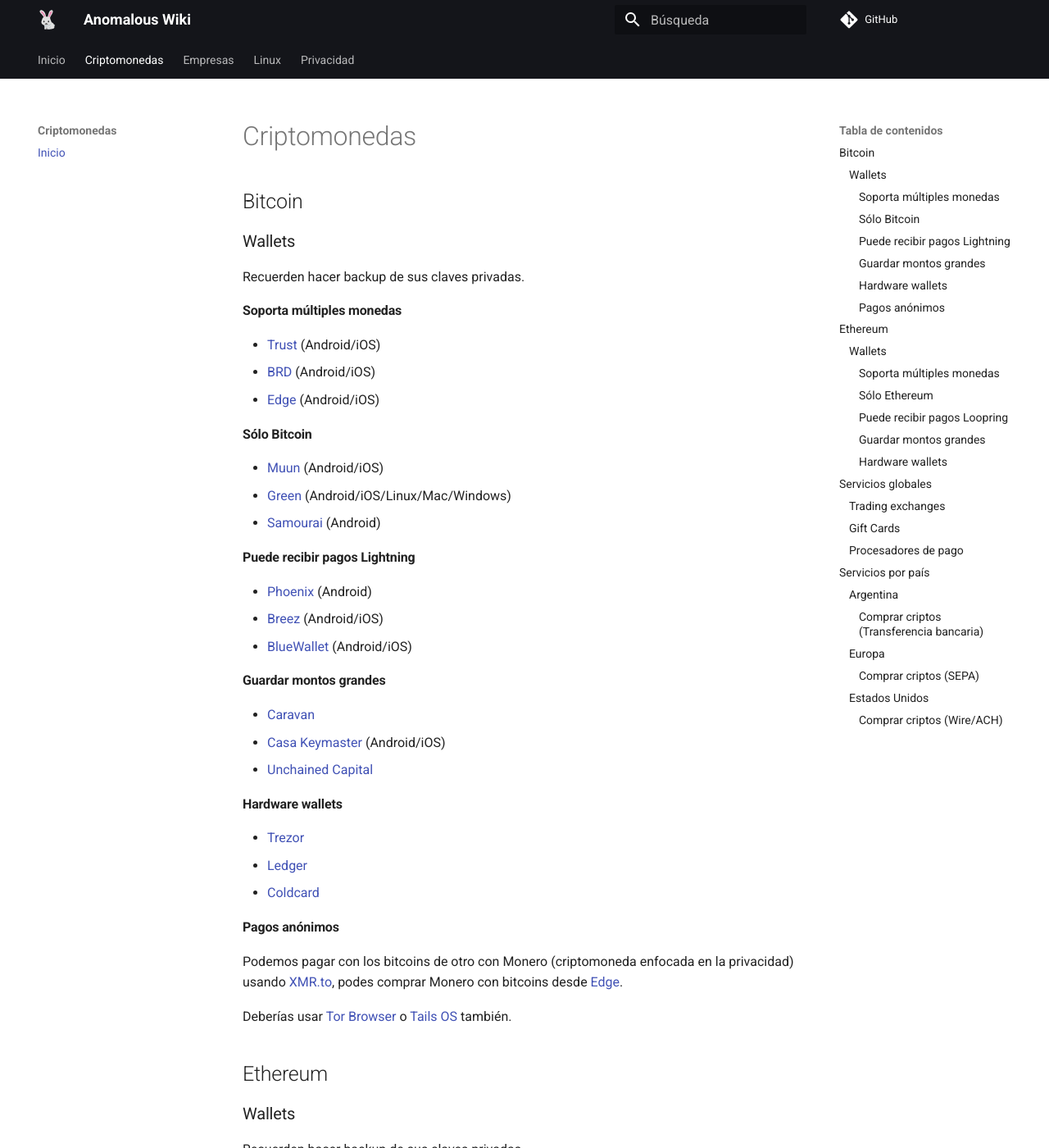
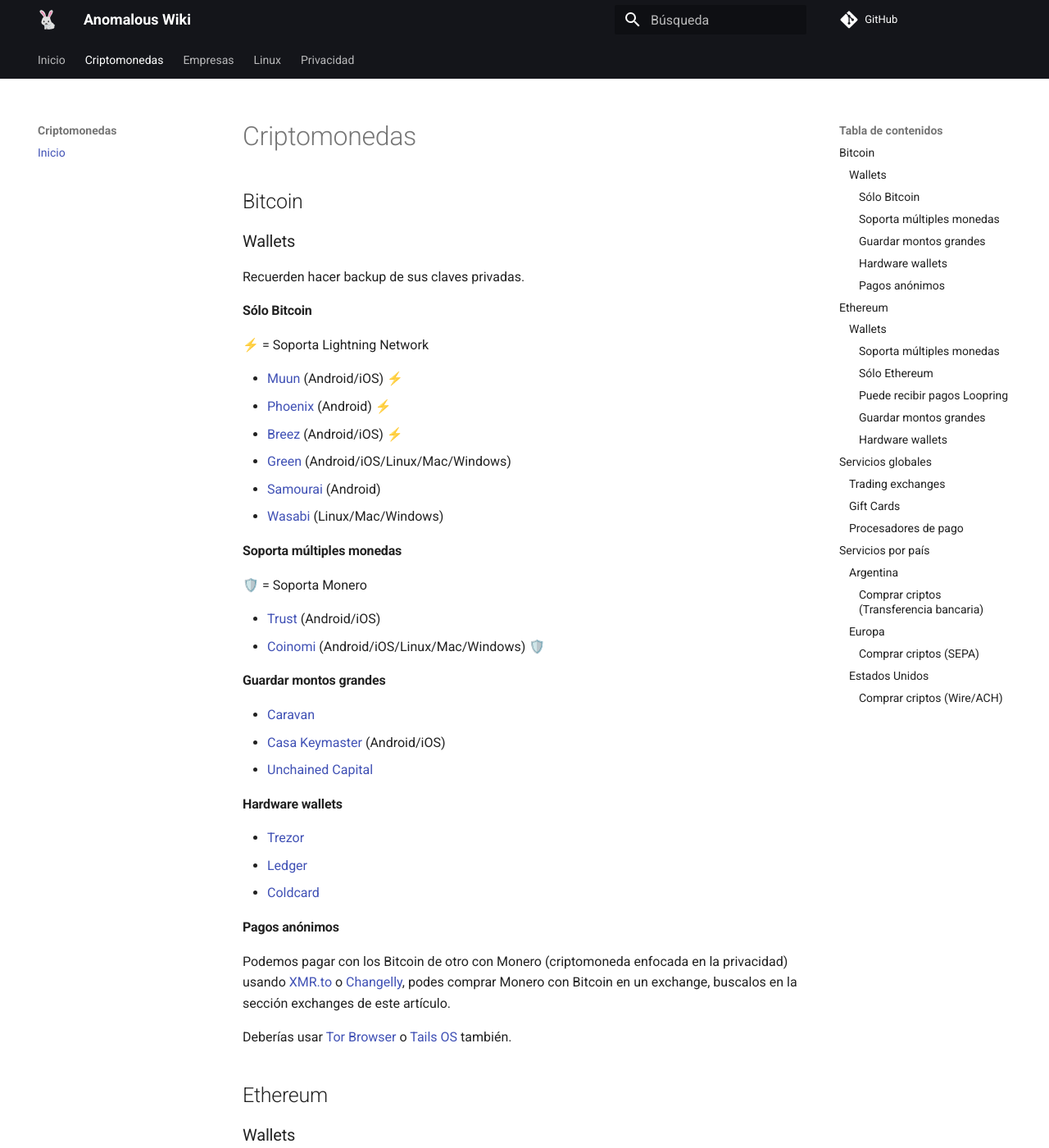
Before and after one commit to anomalouscode/wiki, an MkDocs documentation site: the page built from docs/criptomonedas/index.md, in a window 1280 px wide and 1400 px high. Shown: the whole window at 82% size. Built offline with MkDocs 1.6.1 and Material for MkDocs 9.7.7, drawn with Linux system fonts in a browser that asks for light colours; comment, search, counter and statistics services are not loaded; some of the changed text lies outside the part shown.

Commit message:
Update index.md

```diff
--- a/docs/criptomonedas/index.md
+++ b/docs/criptomonedas/index.md
@@ -10,23 +10,23 @@
 
 Recuerden hacer backup de sus claves privadas.
 
+#### Sólo Bitcoin
+
+⚡ = Soporta Lightning Network
+
+- [Muun](https://muun.com/) (Android/iOS) ⚡
+- [Phoenix](https://phoenix.acinq.co/) (Android) ⚡
+- [Breez](https://breez.technology/) (Android/iOS) ⚡
+- [Green](https://blockstream.com/green/) (Android/iOS/Linux/Mac/Windows)
+- [Samourai](https://samouraiwallet.com/) (Android)
+- [Wasabi](https://www.wasabiwallet.io/) (Linux/Mac/Windows)
+
 #### Soporta múltiples monedas
 
+🛡️ = Soporta Monero
+
 - [Trust](https://trustwallet.com/) (Android/iOS)
-- [BRD](https://brd.com/) (Android/iOS)
-- [Edge](https://edge.app/) (Android/iOS)
-
-#### Sólo Bitcoin
-
-- [Muun](https://muun.com/) (Android/iOS)
-- [Green](https://blockstream.com/green/) (Android/iOS/Linux/Mac/Windows)
-- [Samourai](https://samouraiwallet.com/) (Android)
-
-#### Puede recibir pagos Lightning
-
-- [Phoenix](https://phoenix.acinq.co/) (Android)
-- [Breez](https://breez.technology/) (Android/iOS)
-- [BlueWallet](https://bluewallet.io/) (Android/iOS)
+- [Coinomi](https://www.coinomi.com/) (Android/iOS/Linux/Mac/Windows) 🛡️
 
 #### Guardar montos grandes
 
@@ -42,7 +42,7 @@
 
 #### Pagos anónimos
 
-Podemos pagar con los bitcoins de otro con Monero (criptomoneda enfocada en la privacidad) usando [XMR.to](https://xmr.to/), podes comprar Monero con bitcoins desde [Edge](https://edge.app/).
+Podemos pagar con los Bitcoin de otro con Monero (criptomoneda enfocada en la privacidad) usando [XMR.to](https://xmr.to/) o [Changelly](https://changelly.com/), podes comprar Monero con Bitcoin en un exchange, buscalos en la sección exchanges de este artículo.
 
 Deberías usar [Tor Browser](https://www.torproject.org/) o [Tails OS](https://tails.boum.org/) también.
 
@@ -55,8 +55,6 @@
 #### Soporta múltiples monedas
 
 - [Trust](https://trustwallet.com/) (Android/iOS)
-- [BRD](https://brd.com/) (Android/iOS)
-- [Edge](https://edge.app/) (Android/iOS)
 
 #### Sólo Ethereum
 
@@ -80,12 +78,17 @@
 
 ### Trading exchanges
 
-- [Binance](https://www.binance.com/en/register?ref=RACLZPJ6) (Referido: RACLZPJ6)
-- [Kraken](https://www.kraken.com/)
+⚡ = Soporta Lightning Network
+
+🛡️ = Soporta Monero
+
+- [Binance](https://www.binance.com/en/register?ref=RACLZPJ6) (Referido: RACLZPJ6) 🛡️
+- [Kraken](https://www.kraken.com/) 🛡️
 - [Gemini](https://gemini.com/share/rr55epf6) (Referido: rr55epf6)
 - [FTX](https://ftx.com/#a=6290039) (Referido: 6290039)
 - [Coinbase Pro](https://pro.coinbase.com/)
-- [Bitfinex](https://www.bitfinex.com/)
+- [Bitfinex](https://www.bitfinex.com/) ⚡🛡️
+- [Changelly](https://changelly.com/) 🛡️
 
 ### Gift Cards
 
```
